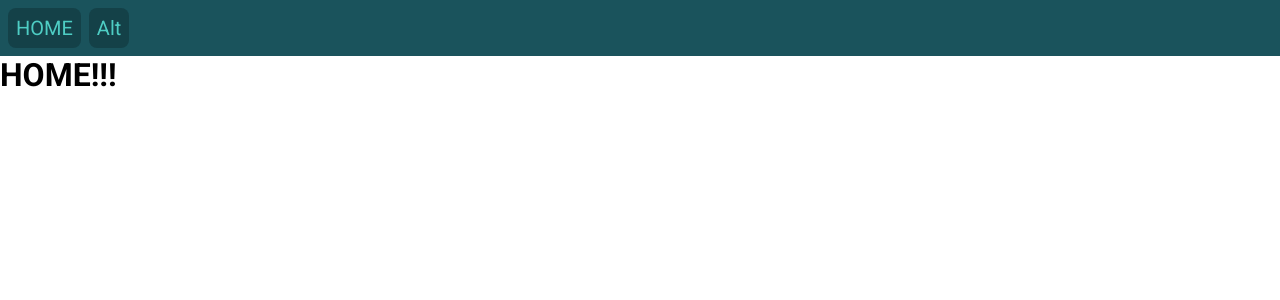
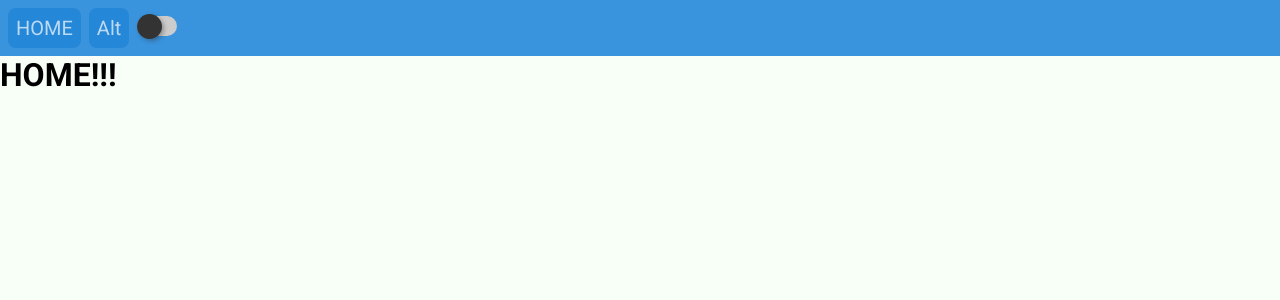
Before and after one commit to NoisyApple/react-review-expo, a React app: page / in a window 1280 px wide. Shown: the top 300 px of the page. Built offline with nearby package versions, Linux system fonts and the light colour scheme.

Commit message:
:sparkles: Switch component added.

```diff
--- a/src/Components/NavBar/NavBar.jsx
+++ b/src/Components/NavBar/NavBar.jsx
@@ -2,6 +2,8 @@ import "./NavBar.scss";
 
 import React from "react";
 import { Link } from "react-router-dom";
+
+import Switch from "../Switch/Switch";
 
 const NavBar = () => {
   return (
@@ -17,6 +19,7 @@ const NavBar = () => {
             Alt
           </Link>
         </li>
+        <Switch />
       </ul>
     </nav>
   );
--- a/src/Components/NavBar/NavBar.scss
+++ b/src/Components/NavBar/NavBar.scss
@@ -1,8 +1,8 @@
 @import "../../scss/index.scss";
 
 .nav-bar {
-  $color-background: $midnight-green-eagle-green;
-  $color-text: $medium-turquoise;
+  $color-background: $tufts-blue;
+  $color-text: lighten($color-background, 30);
 
   background-color: $color-background;
   padding: 8px;
--- /dev/null
+++ b/src/Components/Switch/Switch.jsx
@@ -0,0 +1,14 @@
+import "./Switch.scss";
+
+import React from "react";
+
+const Switch = () => {
+  return (
+    <label className="switch">
+      <input className="switch__checkbox" type="checkbox" />
+      <span className="switch__handle"></span>
+    </label>
+  );
+};
+
+export default Switch;
--- /dev/null
+++ b/src/Components/Switch/Switch.scss
@@ -0,0 +1,49 @@
+@import "../../scss/index.scss";
+
+.switch {
+  $color-handle: $jet;
+  $color-handle-hover: lighten($color-handle, 10);
+  $color-handle-active: $razzmatazz;
+  $color-handle-active-hover: lighten($color-handle-active, 10);
+  $color-track: $lightgray;
+
+  display: flex;
+  cursor: pointer;
+  background: $color-track;
+  width: 40px;
+  height: 20px;
+  border-radius: 10px;
+  align-items: center;
+
+  &__checkbox {
+    position: absolute;
+    opacity: 0;
+    cursor: pointer;
+    height: 0;
+    width: 0;
+  }
+
+  &__checkbox:checked ~ &__handle {
+    background-color: $color-handle-active;
+    margin-left: 15px;
+  }
+
+  &__handle {
+    height: 25px;
+    width: 25px;
+    background-color: $color-handle;
+    box-shadow: 2px 2px 4px 0 #3336;
+    border-radius: 50%;
+    transition: margin 0.5s, background-color 0.5s;
+  }
+
+  &:hover {
+    .switch__handle {
+      background-color: $color-handle-hover;
+    }
+
+    .switch__checkbox:checked ~ .switch__handle {
+      background-color: $color-handle-active-hover;
+    }
+  }
+}
--- a/src/index.scss
+++ b/src/index.scss
@@ -7,3 +7,7 @@
 
   @extend %font-sans-serif;
 }
+
+body {
+  background-color: $mint-cream;
+}
--- a/src/scss/_colors.scss
+++ b/src/scss/_colors.scss
@@ -1,5 +1,7 @@
-$midnight-green-eagle-green: #1a535c;
+$tufts-blue: #3993dd;
 $medium-turquoise: #4ecdc4;
 $mint-cream: #f7fff7;
-$bittersweet: #ff6b6b;
+$razzmatazz: #e40066;
 $naples-yellow: #ffe66d;
+$lightgray: #cccccc;
+$jet: #333333;
```
